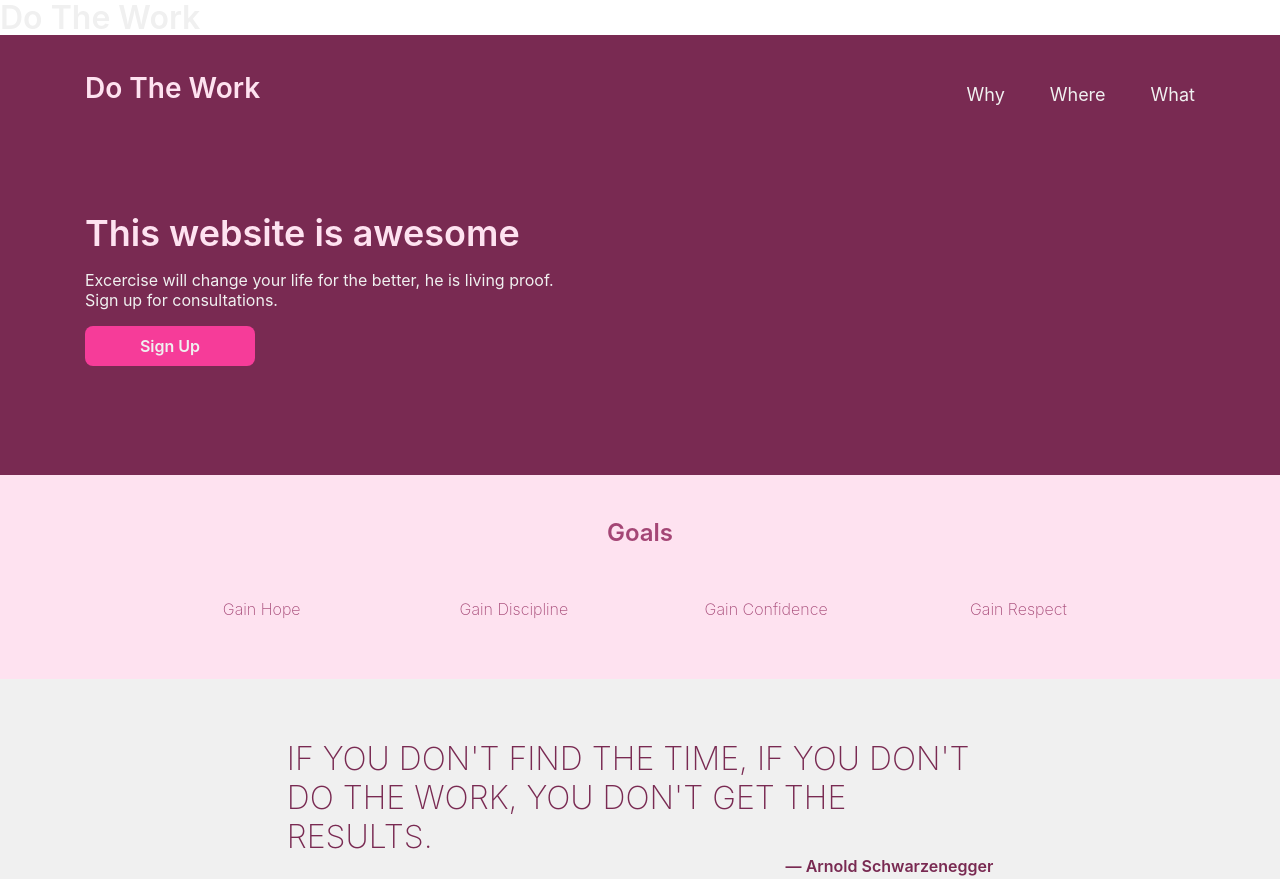
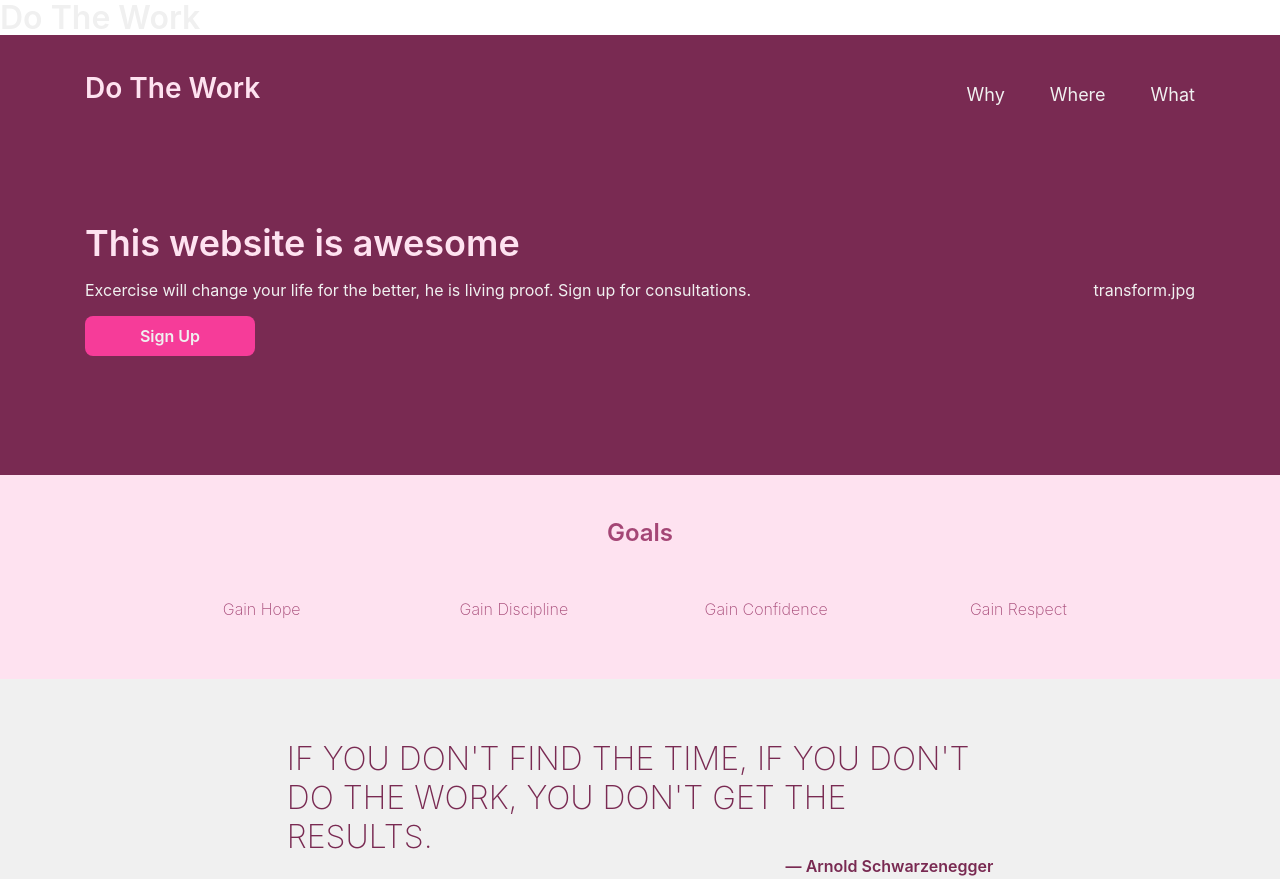
Before and after one commit to cihenyen/landing-page, a plain HTML site: page index.html in a window 1280 px wide. Shown: the top 879 px of the page. Drawn offline with Linux system fonts and the light colour scheme.

Commit message:
index.html

```diff
--- a/index.html
+++ b/index.html
@@ -27,7 +27,7 @@
               </p>
               <button class="button button--cta">Sign Up</button>
             </div>
-            <div class="hero__right"></div>
+            <div class="hero_right">transform.jpg</div>
           </div>
         </div>
       </div>
```
